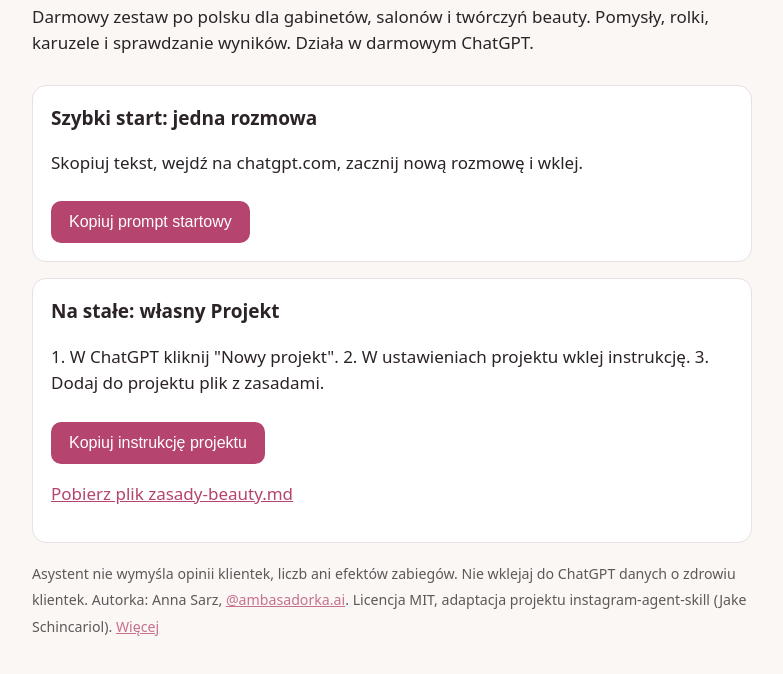
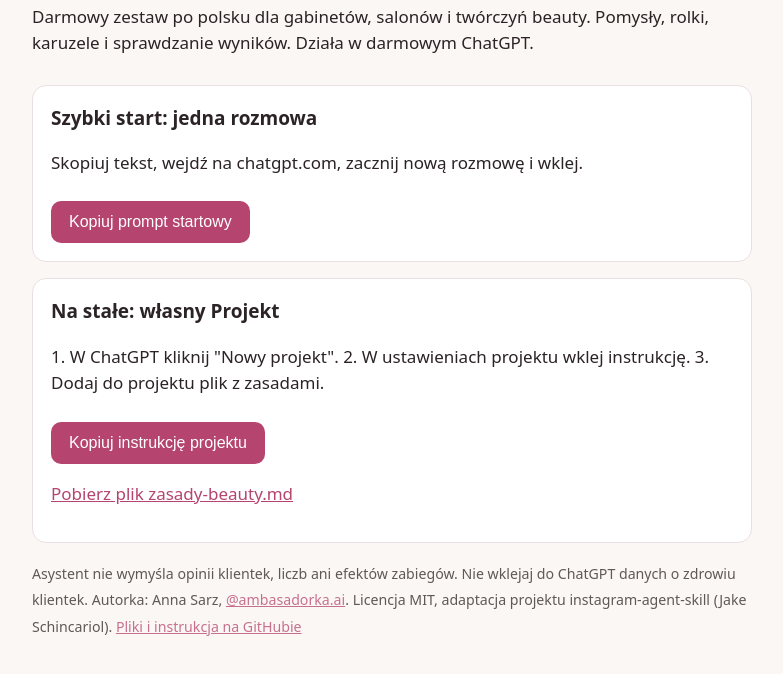
Before and after one commit to anna-ai-pl/instagram-beauty-gpt, a plain HTML site: page index.html in a window 1280 px wide. Shown: the part 72-746 px from the top of the page, without its empty margins (248-1031 px from the left). Drawn offline with Linux system fonts and the light colour scheme.

Commit message:
Strona: link do repo zamiast surowego README; README: link do strony z kopiowaniem
Co-Authored-By: Claude Opus 5.5 <noreply@anthropic.com>

```diff
--- a/index.html
+++ b/index.html
@@ -37,7 +37,7 @@ a{color:var(--ak)}
 <p><a href="zasady-beauty.md" download>Pobierz plik zasady-beauty.md</a></p>
 </div>
 
-<p><small>Asystent nie wymyśla opinii klientek, liczb ani efektów zabiegów. Nie wklejaj do ChatGPT danych o zdrowiu klientek. Autorka: Anna Sarz, <a href="https://www.instagram.com/ambasadorka.ai/">@ambasadorka.ai</a>. Licencja MIT, adaptacja projektu instagram-agent-skill (Jake Schincariol). <a href="README.md">Więcej</a></small></p>
+<p><small>Asystent nie wymyśla opinii klientek, liczb ani efektów zabiegów. Nie wklejaj do ChatGPT danych o zdrowiu klientek. Autorka: Anna Sarz, <a href="https://www.instagram.com/ambasadorka.ai/">@ambasadorka.ai</a>. Licencja MIT, adaptacja projektu instagram-agent-skill (Jake Schincariol). <a href="https://github.com/anna-ai-pl/instagram-beauty-gpt">Pliki i instrukcja na GitHubie</a></small></p>
 </main>
 <script>
 document.querySelectorAll('button[data-plik]').forEach(function(b){
```
Also changed, not shown: 1 other file.
